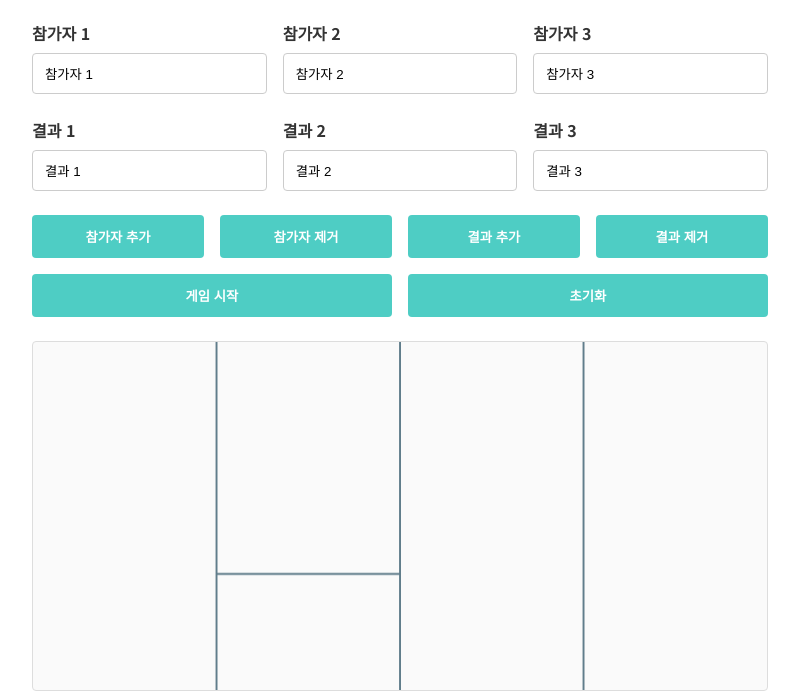
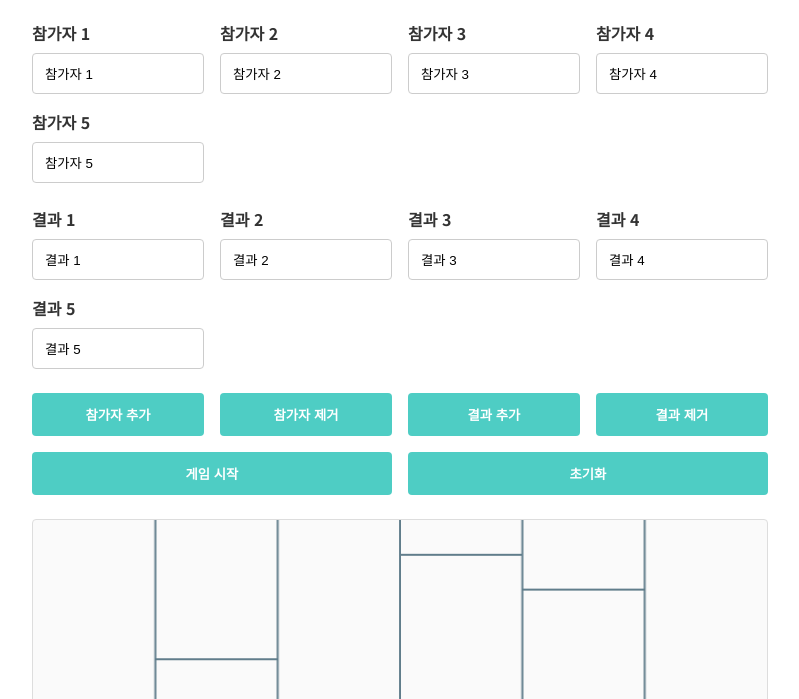
Before and after one commit to LDJWJ/ladder_game_gemini, a plain HTML site: page index.html in a window 1280 px wide. Shown: the part 101-800 px from the top of the page, without its empty margins (240-1039 px from the left). Drawn offline with Linux system fonts and the light colour scheme.

Commit message:
Update index.html

```diff
--- a/index.html
+++ b/index.html
@@ -171,8 +171,8 @@
     const resultsList = document.getElementById('resultsList');
     const messageBox = document.getElementById('messageBox');
 
-    let numPlayers = 3;
-    let numOutcomes = 3;
+    let numPlayers = 5;
+    let numOutcomes = 5;
     let ladderRungs = [];
     let ladderGenerated = false;
     let animationId = null;
@@ -249,9 +249,9 @@
 
     function displayResults(paths){resultsList.innerHTML='';resultsSection.style.display='block';const names=Array.from(playerInputsDiv.querySelectorAll('input')).map(i=>i.value);const outs=Array.from(outcomeInputsDiv.querySelectorAll('input')).map(i=>i.value);const gapX=canvas.width/(numPlayers+1);names.forEach((n,i)=>{const finalX=paths[i][paths[i].length-1].x;let idx=Math.round(finalX/gapX)-1;idx=Math.max(0,Math.min(idx,outs.length-1));const d=document.createElement('div');d.className='result-item';d.innerHTML=`<span><strong>${n}</strong></span><span>→ ${outs[idx]}</span>`;resultsList.appendChild(d);});}
 
-    addPlayerBtn.addEventListener('click',()=>{if(numPlayers<8){numPlayers++;updatePlayerInputs();generateLadder();drawStaticLadder();showMessage('참가자 추가');}else showMessage('최대 6명');});
+    addPlayerBtn.addEventListener('click',()=>{if(numPlayers<8){numPlayers++;updatePlayerInputs();generateLadder();drawStaticLadder();showMessage('참가자 추가');}else showMessage('최대 8명');});
     removePlayerBtn.addEventListener('click',()=>{if(numPlayers>2){numPlayers--;updatePlayerInputs();generateLadder();drawStaticLadder();showMessage('참가자 제거');}else showMessage('최소 2명');});
-    addOutcomeBtn.addEventListener('click',()=>{if(numOutcomes<6){numOutcomes++;updateOutcomeInputs();generateLadder();drawStaticLadder();showMessage('결과 추가');}else showMessage('최대 6개');});
+    addOutcomeBtn.addEventListener('click',()=>{if(numOutcomes<8){numOutcomes++;updateOutcomeInputs();generateLadder();drawStaticLadder();showMessage('결과 추가');}else showMessage('최대 8개');});
     removeOutcomeBtn.addEventListener('click',()=>{if(numOutcomes>2){numOutcomes--;updateOutcomeInputs();generateLadder();drawStaticLadder();showMessage('결과 제거');}else showMessage('최소 2개');});
 
     startGameBtn.addEventListener('click',()=>{const pns=Array.from(playerInputsDiv.querySelectorAll('input')).map(i=>i.value.trim());const ons=Array.from(outcomeInputsDiv.querySelectorAll('input')).map(i=>i.value.trim());if(pns.some(n=>!n)||ons.some(o=>!o)){showMessage('값 입력');return;}if(numPlayers!==numOutcomes){showMessage('수 불일치');return;}if(!ladderGenerated)generateLadder();animatePaths(getPlayerPaths());});
```
